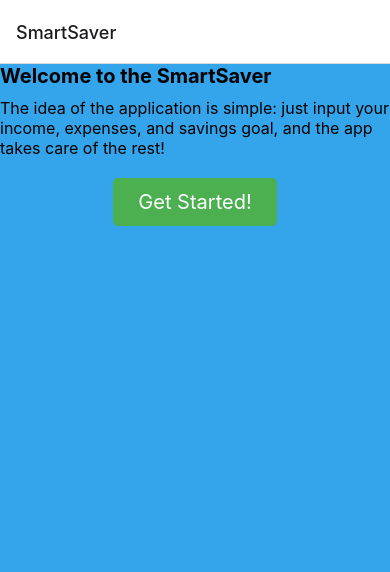
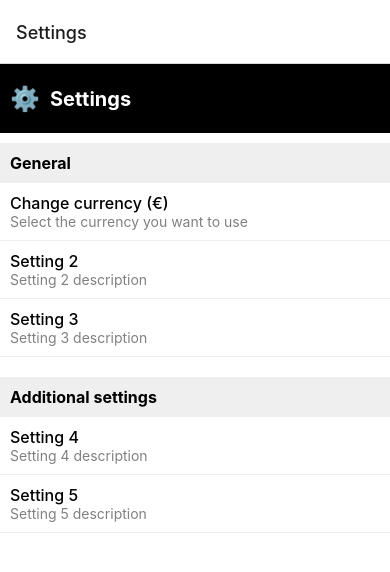
Before and after one commit to TVT22SPOMobiilikehitysprojekti/SmartSaver, a React Native app: screen /Settings in a window 390 px wide. Shown: the top 572 px of the page. Built offline with nearby package versions, Linux system fonts and the light colour scheme.

Commit message:
buttons + settings/savings
buttons to frontbage + basecodes added

```diff
--- a/App.js
+++ b/App.js
@@ -7,6 +7,8 @@ import IntroScreen2 from './screens/intro2';
 import IntroScreen3 from './screens/intro3';
 import IntroScreen4 from './screens/intro4';
 import Frontpage from './screens/frontpage';
+import Savings from './screens/savings';
+import SettingsScreen from './screens/settings';
 import { NavigationContainer } from '@react-navigation/native';
 import { createNativeStackNavigator } from '@react-navigation/native-stack';
 
@@ -35,6 +37,8 @@ export default function App() {
           <Stack.Screen name="Intro3" component={IntroScreen3} />
           <Stack.Screen name="Intro4" component={IntroScreen4} />
           <Stack.Screen name="Frontpage" component={Frontpage} />
+          <Stack.Screen name="Savings" component={Savings} />
+          <Stack.Screen name="Settings" component={SettingsScreen} />
 
       </Stack.Navigator>
       <StatusBar style="auto" />
--- a/screens/frontpage.js
+++ b/screens/frontpage.js
@@ -1,6 +1,6 @@
 // Import necessary libraries
 import React, { useState } from 'react';
-import { View, Text, StyleSheet, Pressable } from 'react-native';
+import { View, Text, StyleSheet, Pressable, Image } from 'react-native';
 
 const Frontpage = ({ navigation }) => {
   const [menuVisible, setMenuVisible] = useState(false);
@@ -9,9 +9,9 @@ const Frontpage = ({ navigation }) => {
   const closeMenu = () => setMenuVisible(false);
 
   // Example navigation function for a menu item
-  const navigateToAddSavingsGoal = () => {
-    closeMenu(); // Close menu before navigating
-    navigation.navigate('SavingsGoalScreen'); // Adjust 'SavingsGoalScreen' to your screen name
+  const navigateToSavings = () => {
+    closeMenu();
+    navigation.navigate('Savings');
   };
 
     return (
@@ -19,7 +19,7 @@ const Frontpage = ({ navigation }) => {
           {/* Header */}
           <View style={styles.header}>
             <Text style={styles.headerText}>SmartSaver</Text>
-            <Pressable onPress={() => {}}>
+            <Pressable style={styles.button} onPress={() => navigation.navigate('Settings')}>
               <Text style={styles.menuDots}>:</Text>
             </Pressable>
           </View>
@@ -36,11 +36,17 @@ const Frontpage = ({ navigation }) => {
 
             {/* Footer with buttons */}
       <View style={styles.footer}>
-            <Pressable style={styles.iconButton}>
-              <Text>Savingsbutton</Text>
+        <Pressable style={[styles.iconButton, styles.piggyButton]} onPress={() => navigation.navigate('Savings')}>
+          <Image
+            source={require('../assets/piggy-icon.png')}
+            style={styles.iconImage}
+          />
         </Pressable>
-            <Pressable style={styles.addButton}>
-              <Text>Addthingsbutton</Text>
+        <Pressable style={[styles.iconButton, styles.addButton]}>
+          <Image
+            source={require('../assets/plus-icon.png')}
+            style={styles.iconImage}
+          />
         </Pressable>
       </View>
     </View>
@@ -77,15 +83,38 @@ const Frontpage = ({ navigation }) => {
       },
       footer: {
         flexDirection: 'row',
-        justifyContent: 'space-around',
-        alignItems: 'center',
-        padding: 20,
+        justifyContent: 'space-between',
+        position: 'absolute', // Position the footer at the bottom
+        bottom: 0,
+        left: 0,
+        right: 0,
+        padding: 10,
+        backgroundColor: 'transparent', // Set to transparent or your desired color
       },
       iconButton: {
-        // Style your icon button
+        width: 60, // Set the width & height to make it a circle
+        height: 60,
+        justifyContent: 'center',
+        alignItems: 'center',
+        elevation: 3, // Adds a drop shadow on Android
+        shadowOffset: { width: 1, height: 1 }, // Drop shadow for iOS
+        shadowOpacity: 0.3,
+        shadowRadius: 2,
+      },
+      piggyButton: {
+        backgroundColor: 'red', // Replace with your desired color
+        borderRadius: 30, // Half of the width and height to make it a circle
+        marginLeft: 10, // Adjust as necessary
       },
       addButton: {
-        // Style your add button
+        backgroundColor: 'green', // Replace with your desired color
+        borderRadius: 30, // Half of the width and height to make it a circle
+        marginRight: 10, // Adjust as necessary
+      },
+      iconImage: {
+        width: 30, // Size as necessary
+        height: 30, // Size as necessary
+        resizeMode: 'contain', // Ensures the icon fits without stretching
       },
     });
 
--- /dev/null
+++ b/screens/savings.js
@@ -0,0 +1,77 @@
+import React from 'react';
+import { View, Text, StyleSheet, FlatList } from 'react-native';
+
+
+const savingsPlans = [
+  { id: '1', title: 'Plan1', amount: '€1,00', date: 'Apr 2 2024' },
+  { id: '2', title: 'Plan2', amount: '€3198,19', date: 'Jun 8 2025' },
+  // ESIMERKKI PLÄÄNEJÄ, MUOKKAA MYÖHEMMIN
+];
+
+const Savings = ({ navigation }) => {
+  return (
+    <View style={styles.container}>
+      <View style={styles.header}>
+        <Text style={styles.headerIcon}>💰</Text>
+        <Text style={styles.headerTitle}>Savings plans</Text>
+      </View>
+      <FlatList
+        data={savingsPlans}
+        keyExtractor={(item) => item.id}
+        renderItem={({ item }) => (
+          <View style={styles.planItem}>
+            <Text style={styles.planTitle}>{item.title}</Text>
+            <Text style={styles.planAmount}>{item.amount}</Text>
+            <Text style={styles.planDate}>{item.date}</Text>
+          </View>
+        )}
+      />
+    </View>
+  );
+};
+
+const styles = StyleSheet.create({
+  container: {
+    flex: 1,
+    backgroundColor: 'white',
+  },
+  header: {
+    backgroundColor: 'red',
+    paddingVertical: 20,
+    paddingHorizontal: 10,
+    flexDirection: 'row',
+    alignItems: 'center',
+  },
+  headerIcon: {
+    fontSize: 24,
+    color: 'white',
+  },
+  headerTitle: {
+    fontSize: 20,
+    color: 'white',
+    fontWeight: 'bold',
+    marginLeft: 10,
+  },
+  planItem: {
+    backgroundColor: '#fff',
+    borderBottomWidth: 1,
+    borderBottomColor: 'black',
+    padding: 20,
+  },
+  planTitle: {
+    fontSize: 18,
+    fontWeight: 'bold',
+    marginBottom: 5,
+  },
+  planAmount: {
+    fontSize: 16,
+    fontWeight: 'bold',
+    color: 'green',
+  },
+  planDate: {
+    fontSize: 14,
+    color: 'gray',
+  },
+});
+
+export default Savings;
--- /dev/null
+++ b/screens/settings.js
@@ -0,0 +1,96 @@
+import React from 'react';
+import { View, Text, StyleSheet, ScrollView } from 'react-native';
+
+const SettingsScreen = ({ navigation }) => {
+  return (
+    <View style={styles.container}>
+      <View style={styles.header}>
+        <Text style={styles.headerIcon}>⚙️</Text>
+        <Text style={styles.headerTitle}>Settings</Text>
+      </View>
+      <ScrollView style={styles.scrollView}>
+        <View style={styles.section}>
+          <Text style={styles.sectionTitle}>General</Text>
+          <View style={styles.settingItem}>
+            <Text style={styles.settingTitle}>Change currency (€)</Text>
+            <Text style={styles.settingDescription}>
+              Select the currency you want to use
+            </Text>
+          </View>
+          {/* Repeat for other settings */}
+          <View style={styles.settingItem}>
+            <Text style={styles.settingTitle}>Setting 2</Text>
+            <Text style={styles.settingDescription}>Setting 2 description</Text>
+          </View>
+          <View style={styles.settingItem}>
+            <Text style={styles.settingTitle}>Setting 3</Text>
+            <Text style={styles.settingDescription}>Setting 3 description</Text>
+          </View>
+        </View>
+        <View style={styles.section}>
+          <Text style={styles.sectionTitle}>Additional settings</Text>
+          {/* Repeat for other settings */}
+          <View style={styles.settingItem}>
+            <Text style={styles.settingTitle}>Setting 4</Text>
+            <Text style={styles.settingDescription}>Setting 4 description</Text>
+          </View>
+          <View style={styles.settingItem}>
+            <Text style={styles.settingTitle}>Setting 5</Text>
+            <Text style={styles.settingDescription}>Setting 5 description</Text>
+          </View>
+        </View>
+      </ScrollView>
+    </View>
+  );
+};
+
+const styles = StyleSheet.create({
+  container: {
+    flex: 1,
+    backgroundColor: '#F5F5F5',
+  },
+  header: {
+    flexDirection: 'row',
+    alignItems: 'center',
+    backgroundColor: '#000',
+    paddingVertical: 20,
+    paddingHorizontal: 10,
+  },
+  headerIcon: {
+    fontSize: 24,
+    color: 'white',
+  },
+  headerTitle: {
+    fontSize: 20,
+    color: 'white',
+    fontWeight: 'bold',
+    marginLeft: 10,
+  },
+  scrollView: {
+    backgroundColor: 'white',
+  },
+  section: {
+    marginVertical: 10,
+  },
+  sectionTitle: {
+    fontSize: 16,
+    fontWeight: 'bold',
+    backgroundColor: '#EFEFEF',
+    padding: 10,
+  },
+  settingItem: {
+    padding: 10,
+    borderBottomWidth: 1,
+    borderBottomColor: '#EFEFEF',
+  },
+  settingTitle: {
+    fontSize: 16,
+    fontWeight: '500',
+  },
+  settingDescription: {
+    fontSize: 14,
+    color: 'gray',
+  },
+});
+
+export default SettingsScreen;
```
Also changed, not shown: screens/Frontpage.js (+43 -14 lines), assets/piggy-icon.png (added), assets/plus-icon.png (added). Lines whose indentation alone changed are shown as unchanged.
